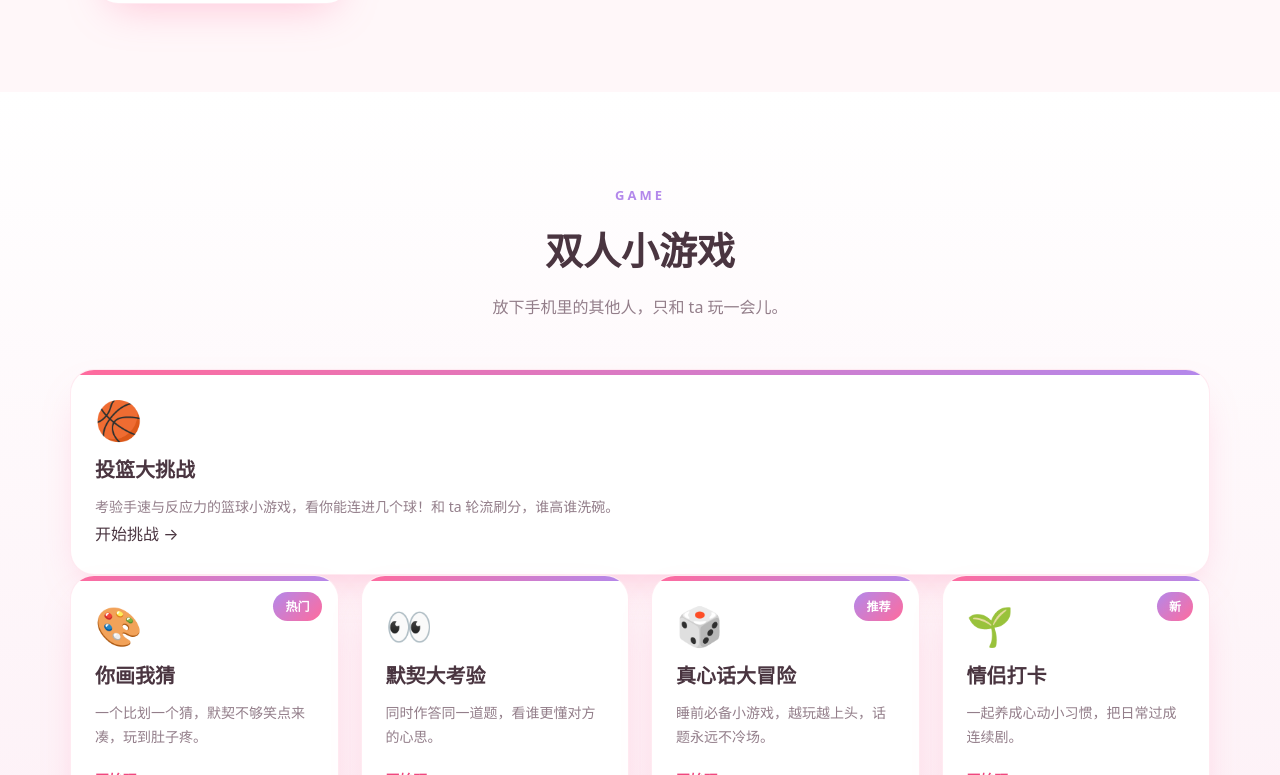
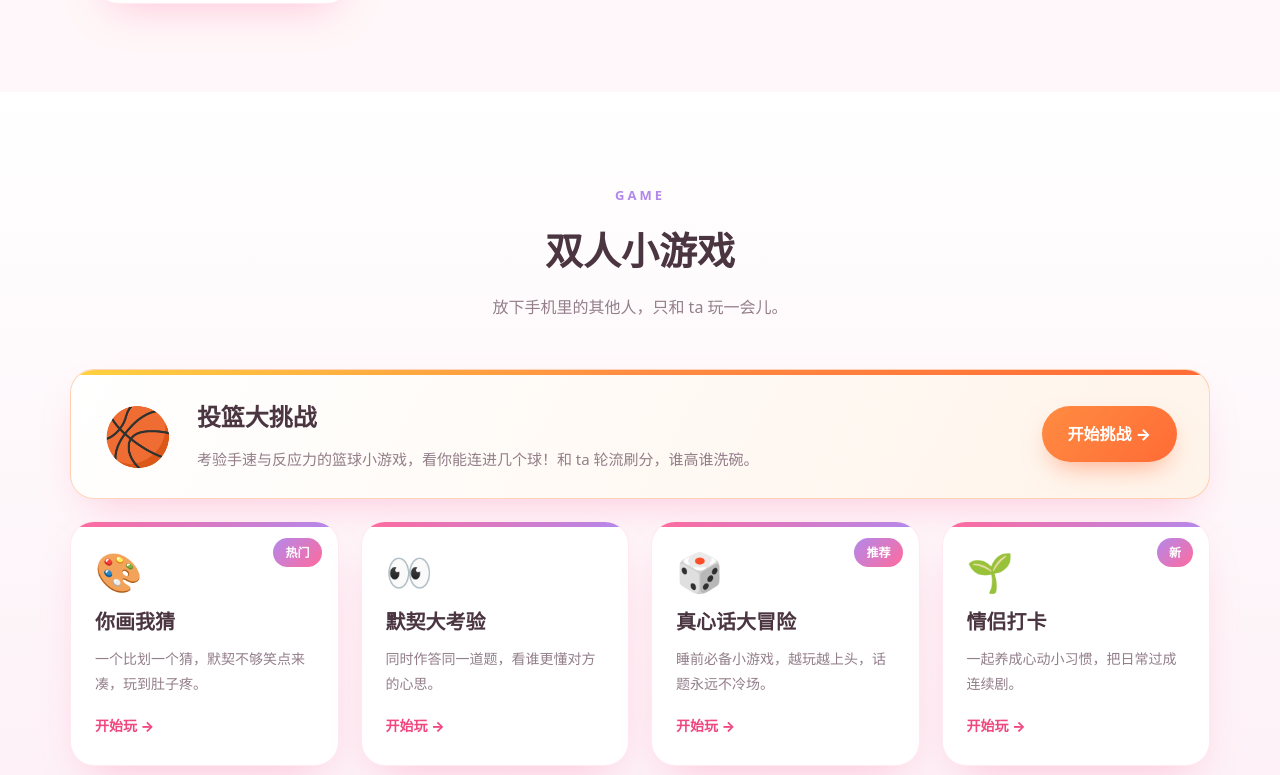
Before and after one commit to heshuixiu/couplegametest, a React (Vite) app: page / in a window 1280 px wide. Shown: the part 1623-2398 px from the top of the page. Built offline with nearby package versions, Linux system fonts and the light colour scheme.

Commit message:
style: 篮球游戏入口特色横幅样式

```diff
--- a/src/index.css
+++ b/src/index.css
@@ -425,3 +425,37 @@ ul { list-style: none; }
   margin: 0;
   text-align: justify;
 }
+
+/* ===== 篮球游戏入口（特色横幅） ===== */
+.card--feature {
+  grid-column: 1 / -1;
+  flex-direction: row;
+  align-items: center;
+  gap: 24px;
+  margin-bottom: 22px;
+  padding: 26px 32px;
+  background: linear-gradient(120deg, #ffffff 0%, #fff4ea 100%);
+  border: 1px solid rgba(255, 138, 66, 0.35);
+}
+.card--feature .card__body { flex: 1; }
+.card--feature .card__icon { font-size: 56px; margin-bottom: 0; }
+.card--feature .card__title { font-size: 24px; }
+.card--feature .card__desc { font-size: 15px; }
+.card--feature .card__link { display: none; }
+.card--feature .card__cta {
+  white-space: nowrap;
+  background: linear-gradient(135deg, #ff8c42, #ff6b35);
+  color: #fff;
+  font-weight: 800;
+  padding: 14px 26px;
+  border-radius: 999px;
+  box-shadow: 0 12px 28px -10px rgba(255, 107, 53, 0.6);
+}
+.card--ball::before { background: linear-gradient(90deg, #ffd23f, #ff8c42, #ff6b35); }
+.card--ball .card__tag { background: linear-gradient(135deg, #ff8c42, #ff6b35); }
+.card--ball:hover { transform: translateY(-6px); box-shadow: 0 26px 50px -18px rgba(255, 107, 53, 0.5); }
+.card--ball .card__cta:hover { box-shadow: 0 16px 34px -10px rgba(255, 107, 53, 0.75); }
+@media (max-width: 640px) {
+  .card--feature { flex-direction: column; align-items: flex-start; text-align: left; }
+  .card--feature .card__cta { align-self: stretch; text-align: center; }
+}
```
